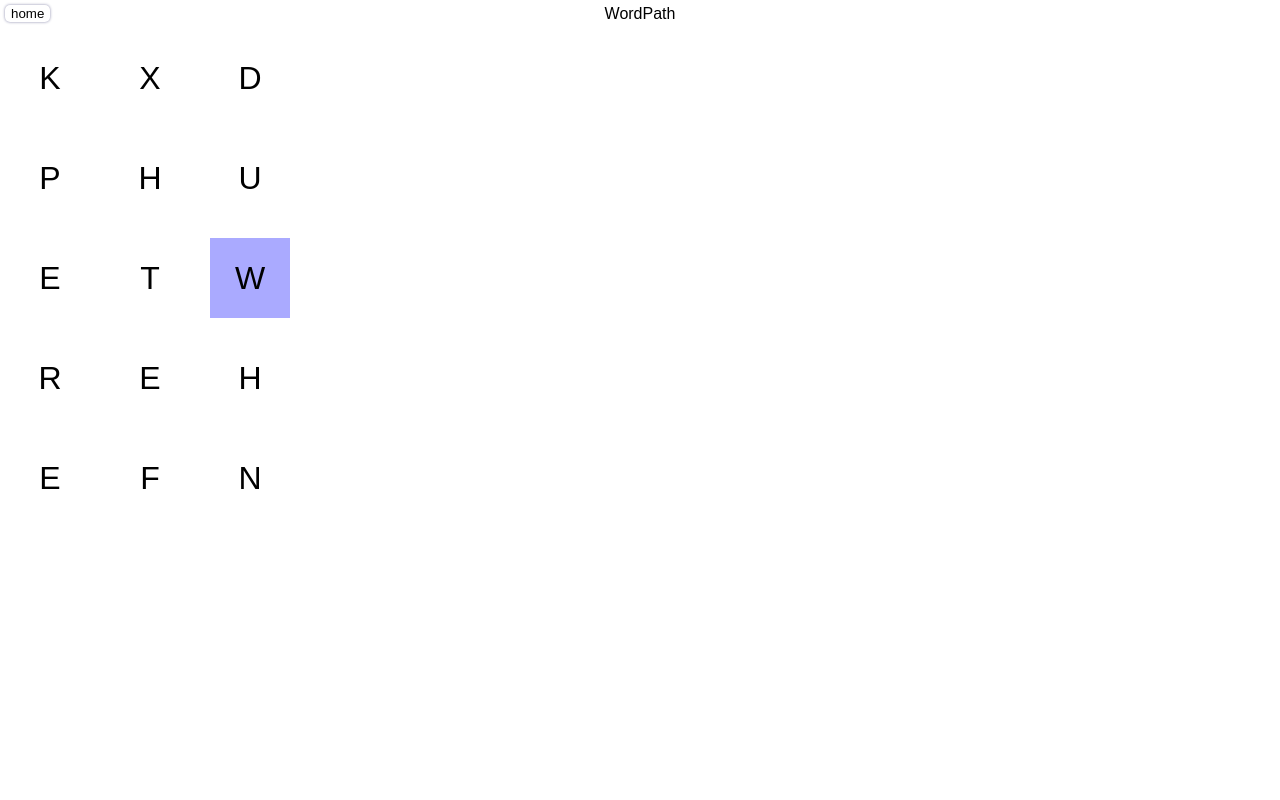
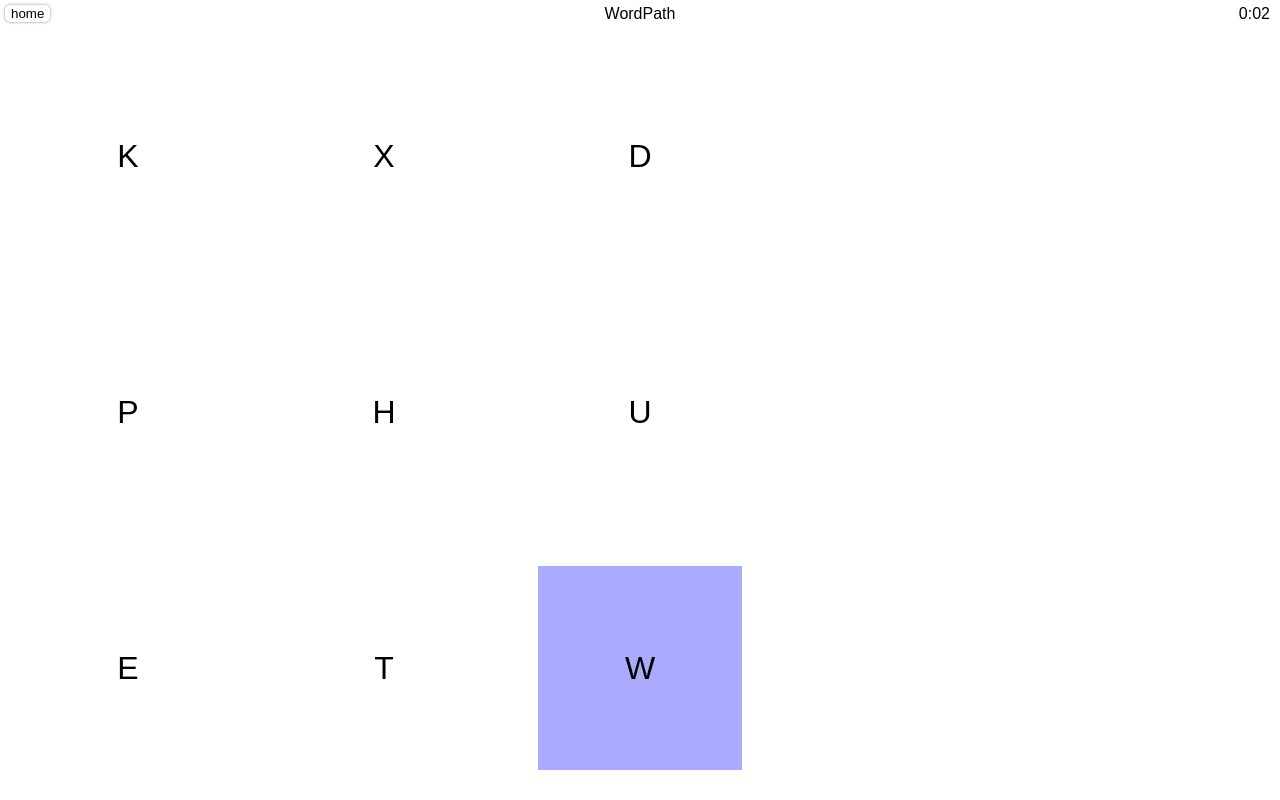
Before and after one commit to jaredly/scripturize, a React app: page / in a window 1280 px wide. Both pictures are taken after a click on the button "WordPath". Built offline with nearby package versions, Linux system fonts and the light colour scheme.

Commit message:
tune the interactions, also feedback if you go far wrong

```diff
--- a/server.js
+++ b/server.js
@@ -22,7 +22,7 @@ app.get('*', (req, res) => {
   res.sendFile(path.join(__dirname, 'public', 'index.html'));
 });
 
-app.listen(port, (err) => {
+app.listen(port, '0.0.0.0', (err) => {
   if (err) {
     return console.error(err);
   }
--- a/src/pages/KeyWords/ChooseWords.js
+++ b/src/pages/KeyWords/ChooseWords.js
@@ -39,6 +39,8 @@ export default class ChooseWords extends Component {
 const styles = StyleSheet.create({
 
   container: {
+    flex: 1,
+    overflow: 'auto',
   },
 
   scripture: {
--- a/src/pages/KeyWords/index.js
+++ b/src/pages/KeyWords/index.js
@@ -61,5 +61,6 @@ export default class KeyWords extends Component {
 const styles = StyleSheet.create({
 
   container: {
+    flex: 1,
   },
 })
--- a/src/pages/WordPath/index.js
+++ b/src/pages/WordPath/index.js
@@ -13,8 +13,8 @@ const justLetters = scriptureText
   .toUpperCase()
   .replace(/[^a-zA-Z\s]/g, '')
 
-const slideTime = 400
-const minSlide = 20
+const slideTime = 200
+const minSlide = 100
 
 export default class WordPath extends Component {
   constructor() {
@@ -22,6 +22,10 @@ export default class WordPath extends Component {
 
     const {matrix, path} = makeMap(justLetters)
     this.state = {
+      text: justLetters,
+      start: Date.now(),
+      wrong: 0,
+      showWrong: false,
       matrix,
       path,
       size: 30,
@@ -31,42 +35,94 @@ export default class WordPath extends Component {
       taken: {
         [`${path[0][0]},${path[0][1]}`]: true,
       },
+      dx: 0,
+      dy: 0,
     }
     this.moving = false
   }
 
   componentDidMount() {
     window.addEventListener('wheel', this.onWheel)
+    window.addEventListener('touchstart', this.onTouchStart)
+    window.addEventListener('touchmove', this.onTouchMove)
+    window.addEventListener('touchend', this.onTouchEnd)
   }
 
   componentWillUnmount() {
     window.removeEventListener('wheel', this.onWheel)
+    window.removeEventListener('touchstart', this.onTouchStart)
+    window.removeEventListener('touchmove', this.onTouchMove)
+    window.removeEventListener('touchend', this.onTouchEnd)
+  }
+
+  onTouchStart = e => {
+    this._touching = {
+      x: e.touches[0].clientX - this.state.dx,
+      y: e.touches[0].clientY - this.state.dy
+    }
+  }
+
+  onTouchMove = e => {
+    if (!this._touching) return
+    const dx = - (e.touches[0].clientX - this._touching.x)
+    const dy = - (e.touches[0].clientY - this._touching.y)
+    e.preventDefault()
+    e.stopPropagation()
+    if (this.moving) {
+      this._touching = {x: e.touches[0].clientX, y: e.touches[0].clientY}
+      return
+    }
+    const ax = Math.abs(dx)
+    const ay = Math.abs(dy)
+
+    const slider = window.innerWidth / 5
+    if (Math.max(ax, ay) < slider * .5) {
+      // this.setState({dx, dy})
+      // console.log('ignore slide', ax, ay)
+      return
+    }
+
+    this._touching = {x: e.touches[0].clientX, y: e.touches[0].clientY}
+    if (ax > ay) {
+      this.go(dx > 0 ? 1 : -1, 0)
+    } else {
+      this.go(0, dy > 0 ? 1 : -1)
+    }
+    this.moving = true
+    setTimeout(() => this.moving = false, slideTime)
+  }
+
+  onTouchEnd = e => {
+    this._touching = false
   }
 
   onWheel = e => {
+    e.preventDefault()
+    e.stopPropagation()
     window.scrollTop = 0
     window.scrollLeft = 0
-    e.preventDefault()
-    e.stopPropagation()
     // console.log(e.deltaX, e.deltaY)
     if (this.moving) return
-    const ax = Math.abs(e.deltaX)
-    const ay = Math.abs(e.deltaY)
+    const dx = this.state.dx + e.deltaX
+    const dy = this.state.dy + e.deltaY
+    const ax = Math.abs(dx)
+    const ay = Math.abs(dy)
     if (Math.max(ax, ay) < minSlide) {
-      // console.log('ignore slide', ax, ay)
+      // console.log(dx, dy)
+      this.setState({dx, dy})
       return
     }
     if (ax > ay) {
-      this.go(e.deltaX > 0 ? 1 : -1, 0)
+      this.go(dx > 0 ? 1 : -1, 0)
     } else {
-      this.go(0, e.deltaY > 0 ? 1 : -1)
+      this.go(0, dy > 0 ? 1 : -1)
     }
     this.moving = true
     setTimeout(() => this.moving = false, slideTime)
   }
 
   go(dx, dy) {
-    const {walked, taken, x, y} = this.state
+    const {walked, taken, x, y, wrong} = this.state
     const nx = x + dx
     const ny = y + dy
     if (ny >= this.state.matrix[0].length) return
@@ -77,9 +133,13 @@ export default class WordPath extends Component {
       if (walked.length > 1) {
         const llast = walked[walked.length - 2]
         if (nx === llast[0] && ny === llast[1]) {
+          // going back
           this.setState({
             walked: walked.slice(0, -1),
+            showWrong: wrong < 2 ? false : this.state.showWrong,
+            wrong: Math.max(0, wrong - 1),
             x: nx, y: ny,
+            dx: 0, dy: 0,
             taken: {
               ...taken,
               [`${x},${y}`]: false,
@@ -90,8 +150,20 @@ export default class WordPath extends Component {
       return false
     }
 
+    let nwrong = 0
+    if (wrong > 0) {
+      nwrong = wrong + 1
+    } else {
+      const right = this.state.path[this.state.walked.length]
+      if (right[0] !== nx || right[1] !== ny) {
+        nwrong = 1
+      }
+    }
     this.setState({
+      wrong: nwrong,
+      showWrong: nwrong > 2 ? true : this.state.showWrong,
       x: nx, y: ny,
+      dx: 0, dy: 0,
       walked: walked.concat([[nx, ny]]),
       taken: {
         ...taken,
@@ -101,9 +173,9 @@ export default class WordPath extends Component {
   }
 
   render() {
-    const {x, y, matrix} = this.state
-    const width = 500
-    const height = 500
+    const {x, y, matrix, dx, dy, walked, wrong} = this.state
+    const width = window.innerWidth
+    const height = width
     const yn = 5
     const xn = 5
     const size = width / yn
@@ -115,16 +187,31 @@ export default class WordPath extends Component {
     const ty = cy + ymargin
     const tsize = size / 3
     // console.log(matrix, x, y)
-    const nwalked = this.state.walked.length
-    return <div className={css(styles.container)} style={{
-      width,
-      height,
-    }}>
+    const nwalked = walked.length
+    const ux = Math.abs(dx) > Math.abs(dy)
+    let text = ''
+    for (let i=0; i<nwalked; i++) {
+      text += matrix[walked[i][0]][walked[i][1]]
+    }
+
+    return <div className={css(styles.container)}>
+      <Timer start={this.state.start} />
       <div
         className={css(styles.wordBoard)}
         style={{
+          width,
+          height,
+          overflow: 'hidden',
+        }}
+      >
+      <div
+        style={{
           transition: `transform ${slideTime / 1000 * 1.5}s ease`,
-          transform: `translate(${tx}px, ${ty}px)`,
+          transform: `translate(${
+            tx // - (ux ? dx : 0)
+          }px, ${
+            ty // - (ux ? 0 : dy)
+          }px)`,
         }}
       >
         {this.state.walked.map((pos, i) => (
@@ -132,6 +219,7 @@ export default class WordPath extends Component {
             key={i}
             pos={pos}
             next={i < nwalked - 1 && this.state.walked[i + 1]}
+            wrong={this.state.showWrong && i >= nwalked - wrong}
             size={size}
           />
         ))}
@@ -140,12 +228,16 @@ export default class WordPath extends Component {
           size={size}
         />
       </div>
+      </div>
+      <div className={css(styles.formed)}>
+        {text[0] + text.slice(1).toLowerCase()}
+      </div>
     </div>
   }
 }
 
 const walkPerc = .8
-const WalkTile = ({pos, next, size}) => {
+const WalkTile = ({pos, next, size, wrong}) => {
   return <div>
     <div
       style={{
@@ -154,13 +246,43 @@ const WalkTile = ({pos, next, size}) => {
         width: size * walkPerc,
         height: size * walkPerc,
       }}
-      className={css(styles.walkedTile)}
+      className={css(styles.walkedTile, wrong && styles.wrongTile)}
     />
-    {next && makeNextBlock(pos, next, size)}
+    {next && makeNextBlock(pos, next, size, wrong)}
   </div>
 }
 
-const makeNextBlock = (pos, next, size) => {
+const timeDiff = dd => {
+  const secs = (dd/1000)|0
+  let s = secs % 60
+  if (s < 10) s = '0' + s
+  const mins = (secs / 60)|0
+  let m = mins % 60
+  if (mins < 60) return m + ':' + s
+  if (m < 10) m = '0' + m
+  const h = (mins / 60)|0
+  return `${h}:${m}:${s}`
+}
+
+class Timer extends Component {
+  constructor(){
+    super()
+    this.state = {tick: 0}
+  }
+  componentDidMount(){
+    this._tick = setInterval(() => this.setState({tick: 0}), 100)
+  }
+  componentWillUnmount() {
+    clearInterval(this._tick)
+  }
+  render() {
+    return <div className={css(styles.timer)}>
+      {timeDiff(Date.now() - this.props.start)}
+    </div>
+  }
+}
+
+const makeNextBlock = (pos, next, size, wrong) => {
   const walkThick = size * walkPerc
   const walkThin = size - walkThick
   const dx = next[0] - pos[0]
@@ -175,14 +297,24 @@ const makeNextBlock = (pos, next, size) => {
       left: pos[0] * size + size / 2 + size / 2 * dx - width / 2,
       top: pos[1] * size + size / 2 + size / 2 * dy - height / 2,
     }}
-    className={css(styles.walkedTile)}
+    className={css(styles.walkedTile, wrong && styles.wrongTile)}
   />
 }
 
 
 const styles = StyleSheet.create({
   container: {
-    overflow: 'hidden',
+    WebkitOverflowScrolling: 'touch',
+  },
+
+  timer: {
+    position: 'absolute',
+    top: 5,
+    right: 10,
+  },
+
+  formed: {
+    padding: 10,
   },
 
   wordBoard: {
@@ -193,6 +325,10 @@ const styles = StyleSheet.create({
     backgroundColor: '#aaf',
   },
 
+  wrongTile: {
+    backgroundColor: '#faa',
+  },
+
   item: {
     position: 'absolute',
   },
```
